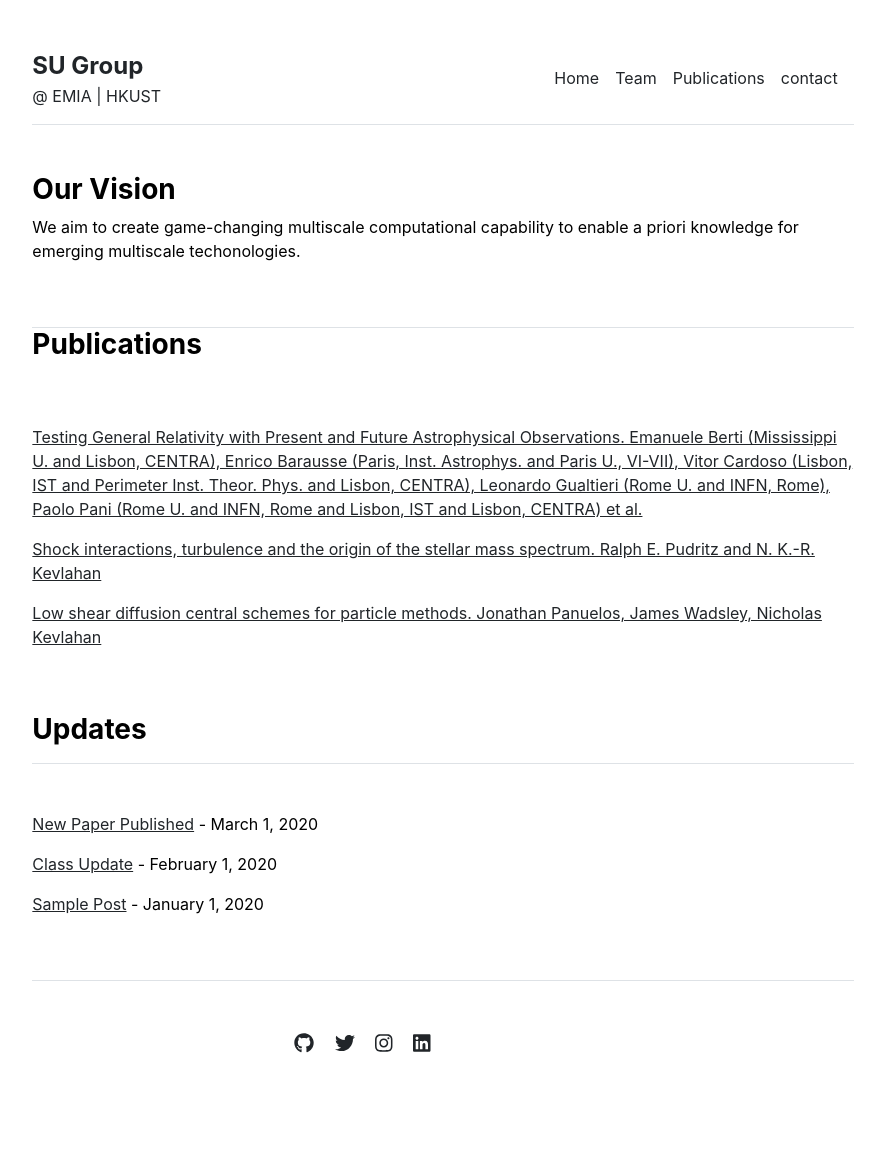
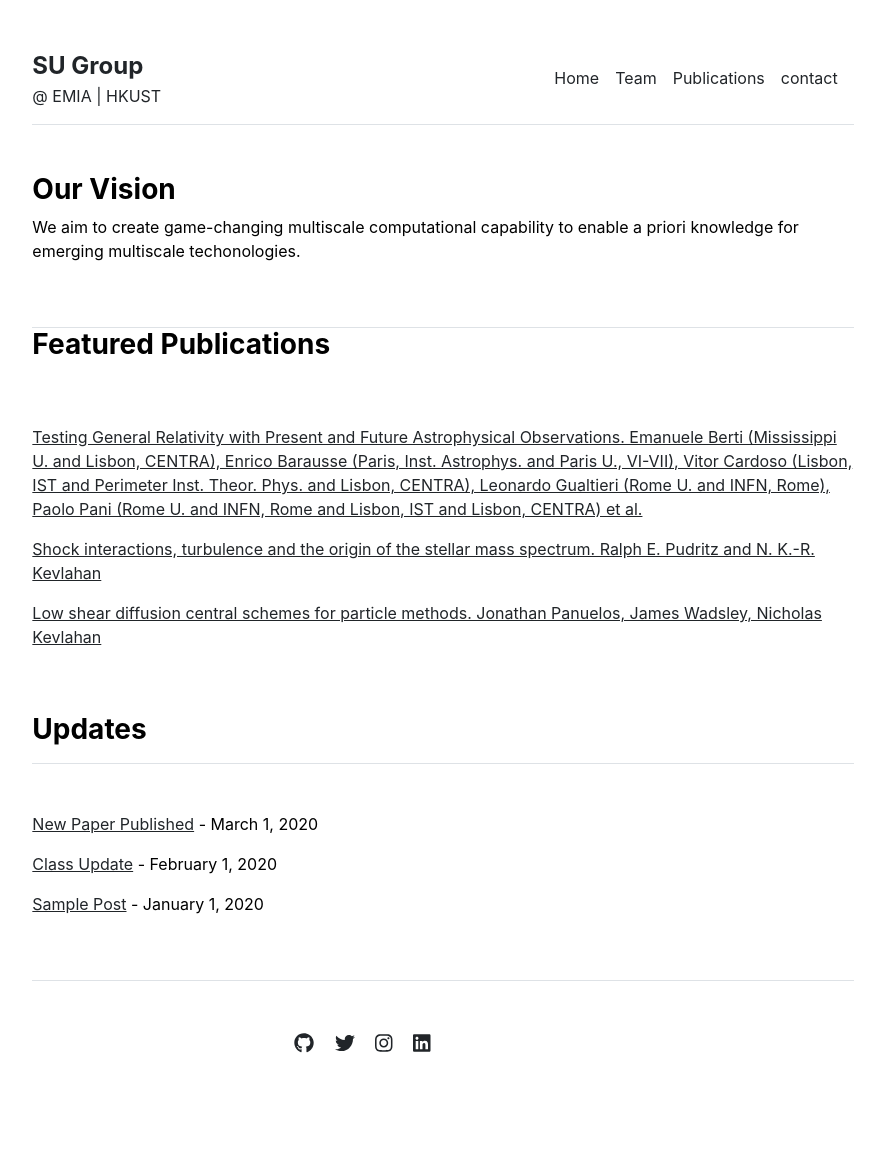
Before and after one commit to WeiSu-MAE/weisu-mae.github.io, a Jekyll site: the page built from index.md, in a window 1280 px wide. Shown: the whole page, without its empty margins (197-1082 px from the left). Built offline with Jekyll 4.4.1, drawn with Linux system fonts in a browser that asks for light colours.

Commit message:
Update publications.html

```diff
--- a/_includes/publications.html
+++ b/_includes/publications.html
@@ -1,6 +1,6 @@
 <div class="row g-5 mb-5">
   <div>
-    <h3 class="fw-bold border-top pb-3 mb-5">Publications</h3>
+    <h3 class="fw-bold border-top pb-3 mb-5"> Featured Publications</h3>
     {% if page.title == "Home" %}
       {% for item in site.data.publications.featured %}
         <p><a href="{{ item.url }}">{{ item.name }}</a></p>
```
